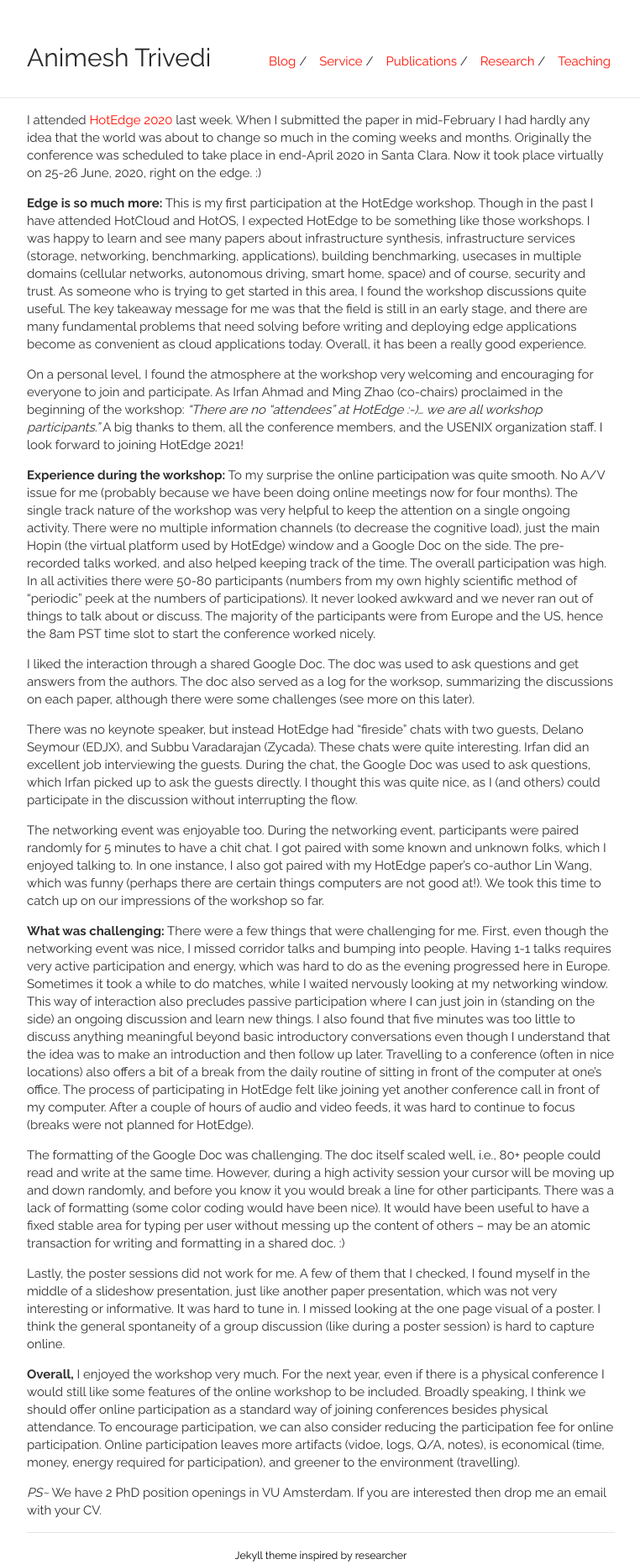
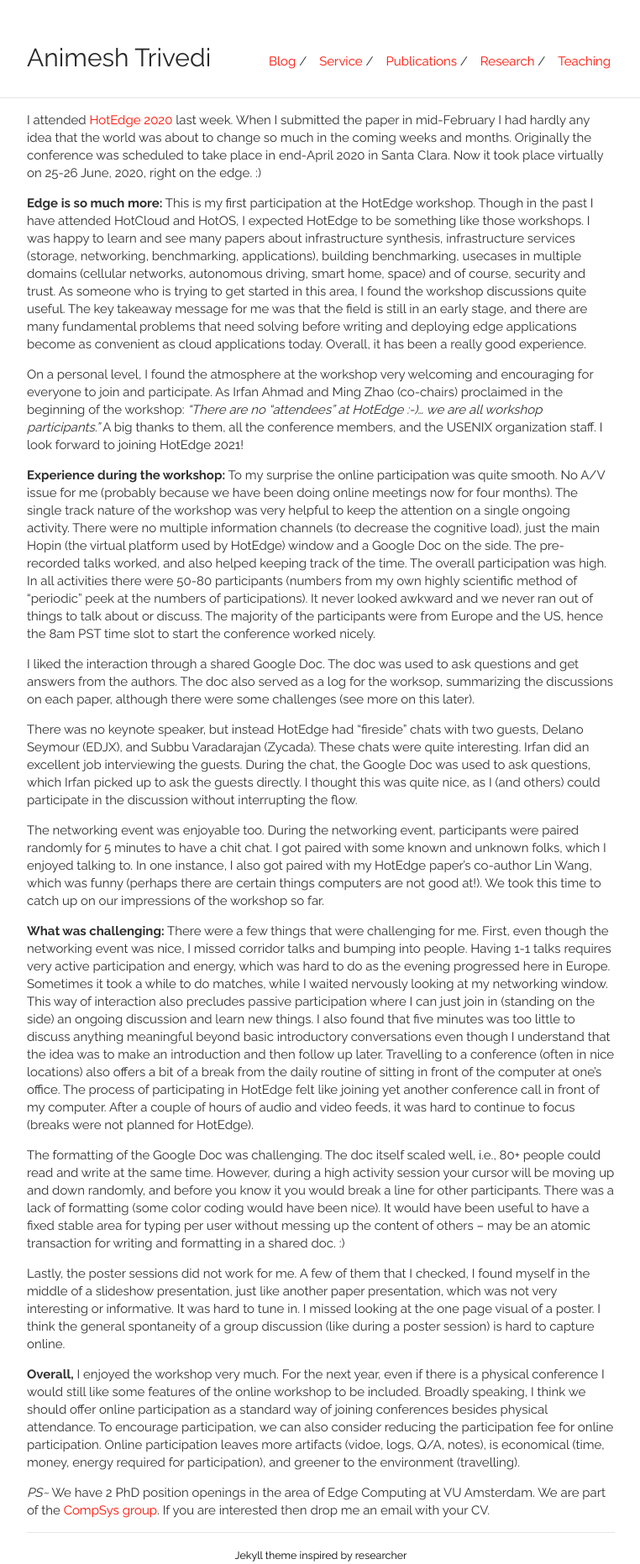
Before and after one commit to animeshtrivedi/animeshtrivedi.github.io, a Jekyll site: the page built from _posts/2020-06-29-hotedge-participation.md, in a window 1280 px wide. Shown: the whole page at 84% size, without its empty margins (258-1020 px from the left). Built offline with Jekyll 4.4.1, drawn with Linux system fonts in a browser that asks for light colours.

Commit message:
hotedge experience
Signed-off-by: Animesh Trivedi <atrivedi@apache.org>

```diff
--- a/_posts/2020-06-29-hotedge-participation.md
+++ b/_posts/2020-06-29-hotedge-participation.md
@@ -36,4 +36,4 @@ Lastly, the poster sessions did not work for me. A few of them that I checked, I
 **Overall,** I enjoyed the workshop very much. For the next year, even if there is a physical conference I would still like some features of the online workshop to be included. Broadly speaking, I think we should offer online participation as a standard way of joining conferences besides physical attendance. To encourage participation, we can also consider reducing the participation fee for online participation. Online participation leaves more artifacts (vidoe, logs, Q/A, notes), is economical (time, money, energy required for participation), and greener to the environment (travelling).
 
 
-*PS~* We have 2 PhD position openings in VU Amsterdam. If you are interested then drop me an email with your CV.
+*PS~* We have 2 PhD position openings in the area of Edge Computing at VU Amsterdam. We are part of the [CompSys group](https://www.vucompsys.net/). If you are interested then drop me an email with your CV.
```
